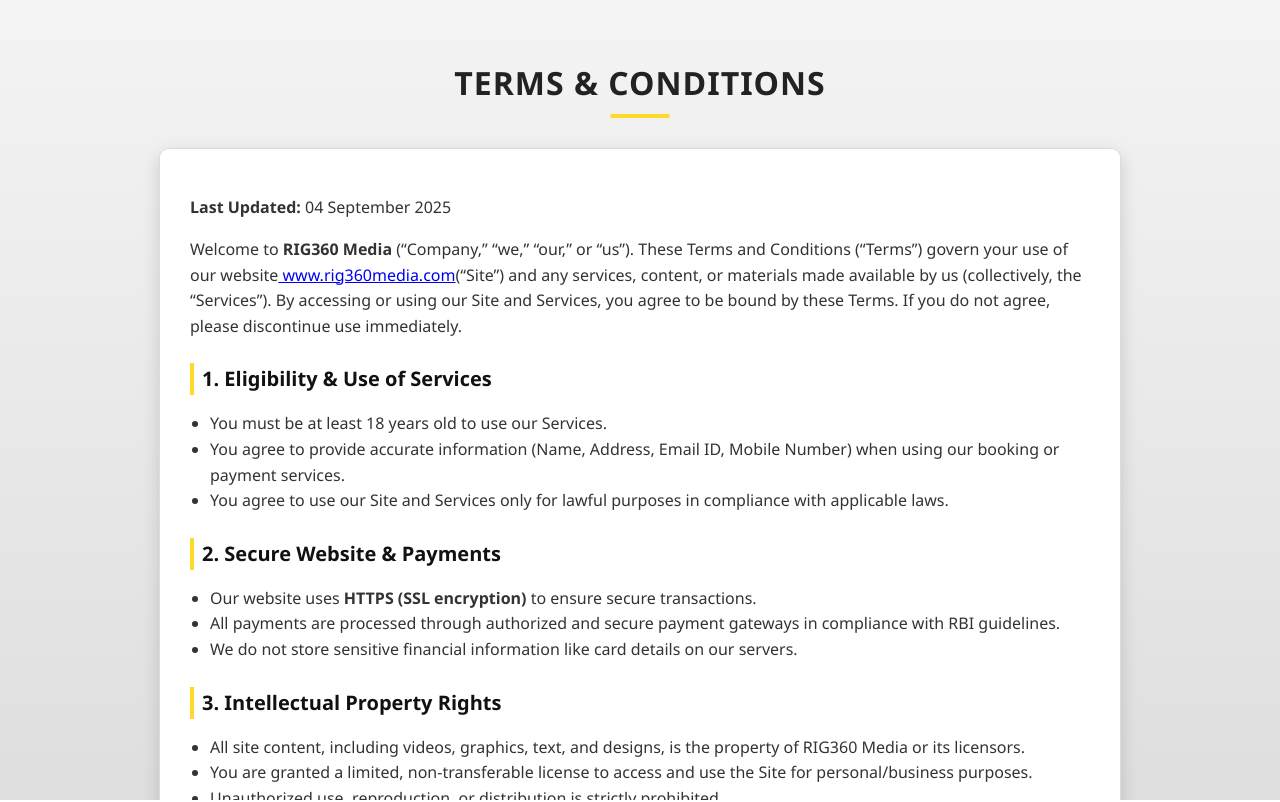
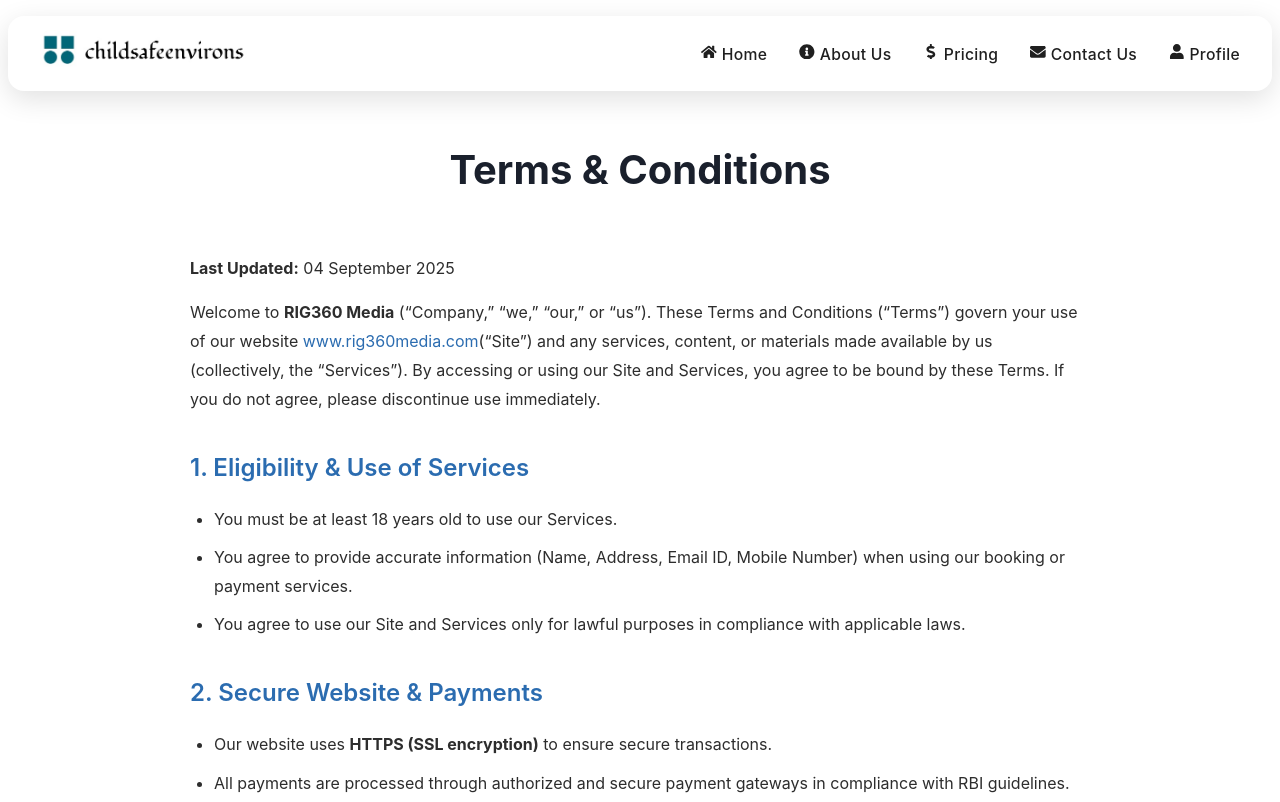
Before and after one commit to advikbhatt/health-impact-app, a React (Vite) app in the folder frontend/: page /terms in a window 1280 px wide. Shown: the top 802 px of the page. Built offline with nearby package versions, Linux system fonts and the light colour scheme; no server answers.

Commit message:
refund policy added

```diff
--- a/frontend/src/App.jsx
+++ b/frontend/src/App.jsx
@@ -8,6 +8,7 @@
 import Login from "./pages/Login";
 import Register from "./pages/Register";
 import Profile from "./pages/Profile";
+import RefundCancellation from "./pages/RefundCancellation";
 
 const App = () => {
   const [user, setUser] = useState(null);
@@ -24,6 +25,8 @@
         <Route path="/pricing" element={<Pricing user={user} />} />
         <Route path="/contact" element={<Contact />} />
         <Route path="/profile" element={<Profile user={user} />} />
+        <Route path="/refund-cancellation" element={<RefundCancellation />} />
+
       </Routes>
     </Router>
   );
--- a/frontend/src/components/Footer.jsx
+++ b/frontend/src/components/Footer.jsx
@@ -16,6 +16,9 @@
       <div className="footer-links">
         <Link to="/terms" className="footer-link">
           Terms of Service
+        </Link>
+        <Link to="/refund-cancellation" className="footer-link">
+          Refund\Cancellation Policy
         </Link>
         {/* <Link to="/careers" className="footer-link">
           Careers
--- /dev/null
+++ b/frontend/src/pages/RefundCancellation.css
@@ -0,0 +1,56 @@
+/* RefundCancellation.css */
+
+/* Page container */
+.refund-page {
+  font-family: "Inter", sans-serif;
+  color: #2d2d2d;
+  line-height: 1.8;
+  text-align: center; /* Center all text */
+  display: flex;
+  flex-direction: column;
+  align-items: center;
+}
+
+/* Title */
+.refund-page h1 {
+  font-size: 2.5rem;
+  font-weight: 700;
+  margin-bottom: 1.5rem;
+  color: #1a202c;
+}
+
+/* Section headings */
+.refund-page h2 {
+  font-size: 1.5rem;
+  font-weight: 600;
+  margin-top: 2rem;
+  margin-bottom: 1rem;
+  color: #2b6cb0;
+}
+
+/* Paragraphs */
+.refund-page p {
+  margin-bottom: 1rem;
+  font-size: 1rem;
+  max-width: 800px; /* keep text readable */
+}
+
+/* Lists */
+.refund-page ul {
+  margin-bottom: 1.5rem;
+  max-width: 800px;
+  text-align: left; /* keep bullets aligned left for readability */
+  display: inline-block; /* center the list block itself */
+}
+
+.refund-page ul li {
+  margin-bottom: 0.6rem;
+  font-size: 1rem;
+}
+
+/* Contact Info */
+.refund-page .contact {
+  font-weight: 600;
+  color: #1a365d;
+  margin-top: 0.5rem;
+}
--- /dev/null
+++ b/frontend/src/pages/RefundCancellation.jsx
@@ -0,0 +1,65 @@
+import React from "react";
+import Header from "../components/Header";
+import Footer from "../components/Footer";
+import "./RefundCancellation.css"; // import css
+
+const RefundCancellation = () => {
+  return (
+    <div className="flex flex-col min-h-screen refund-page">
+      {/* Header */}
+      <Header />
+
+      {/* Main Content */}
+      <main className="flex-grow p-8 max-w-4xl mx-auto">
+        <h1 className="text-center">Refund & Cancellation Policy</h1>
+
+        <p>
+          At <strong>ChildSafeEnviors</strong>, we value your trust and are committed
+          to providing high-quality services that prioritize the safety and well-being
+          of children. This Refund & Cancellation Policy explains the terms and
+          conditions related to subscription cancellations and refunds.
+        </p>
+
+        {/* Cancellation Policy */}
+        <h2>1. Cancellation Policy</h2>
+        <ul>
+          <li>You may cancel your subscription at any time through your account settings.</li>
+          <li>Cancellations will only take effect at the end of your current billing cycle.</li>
+          <li>You will retain access until the subscription period expires.</li>
+          <li>No partial cancellations or refunds for unused time.</li>
+        </ul>
+
+        {/* Refund Policy */}
+        <h2>2. Refund Policy</h2>
+        <ul>
+          <li>All subscription purchases are <strong>final and non-refundable</strong>.</li>
+          <li>
+            Once a payment is completed, your reports and premium features are instantly
+            available, meaning <strong>refunds cannot be issued</strong>.
+          </li>
+          <li>Refunds only apply to duplicate/incorrect charges or transaction errors.</li>
+          <li>Claims must be made within <strong>7 days</strong> of payment.</li>
+          <li>Approved refunds (if any) will be processed within 5–10 business days.</li>
+        </ul>
+
+        {/* Access */}
+        <h2>3. Access to Reports</h2>
+        <p>
+          Upon payment, reports and premium features are immediately unlocked. Since
+          services are delivered digitally and instantly, <strong>no refunds</strong>{" "}
+          will be granted after access.
+        </p>
+
+        {/* Contact */}
+        <h2>4. Contact Us</h2>
+        <p>If you have questions about this policy, please contact us at:</p>
+        <p className="contact">📧 Rig360media@gmail.com</p>
+      </main>
+
+      {/* Footer */}
+      <Footer />
+    </div>
+  );
+};
+
+export default RefundCancellation;
--- a/frontend/src/pages/Terms.css
+++ b/frontend/src/pages/Terms.css
@@ -1,125 +1,65 @@
-/* ----------- Reset body margin ----------- */
-html, body {
-  margin: 0;
-  padding: 0;
-  width: 100%;
-  height: 100%;
-  font-family: "Segoe UI", Tahoma, Geneva, Verdana, sans-serif;
-}
+/* Terms.css */
 
-/* ----------- Terms Page Styles ----------- */
+/* Container */
 .terms-container {
+  font-family: "Inter", sans-serif;
+  color: #2d2d2d;
+  line-height: 1.8;
+  text-align: center;
   display: flex;
   flex-direction: column;
   align-items: center;
-  justify-content: flex-start;
-  padding: 40px 20px;
-  width: 100%;               /* Full screen width */
-  min-height: 100vh;         /* Full screen height */
-  background: linear-gradient(180deg, #f4f4f4 0%, #dcdcdc 100%);
-  box-sizing: border-box;
+  padding: 2rem;
 }
 
-/* Page Title */
+/* Title */
 .terms-title {
-  font-size: 2rem;
-  font-weight: bold;
-  margin-bottom: 30px;
-  color: #222;
+  font-size: 2.5rem;
+  font-weight: 700;
+  margin-bottom: 2rem;
+  color: #1a202c;
   text-align: center;
-  text-transform: uppercase;
-  letter-spacing: 1px;
-  position: relative;
 }
 
-.terms-title::after {
-  content: "";
-  display: block;
-  width: 60px;
-  height: 4px;
-  background: #FFDA29; /* Yellow underline (matches your theme) */
-  margin: 10px auto 0;
-  border-radius: 2px;
+/* Document Wrapper */
+.terms-doc {
+  max-width: 900px;
+  text-align: left; /* Keep paragraphs/lists aligned left */
+  margin: 0 auto;
 }
 
-/* Word-like document box */
-.terms-doc {
-  width: 100%;
-  max-width: 900px;     /* Prevent text from being too wide */
-  height: 80vh;         /* Scrollable doc inside viewport */
-  background: #ffffff;
-  border-radius: 10px;
-  box-shadow: 0px 6px 18px rgba(0, 0, 0, 0.15);
-  padding: 30px;
-  overflow-y: auto;
-  border: 1px solid #dcdcdc;
-  line-height: 1.6;
-  font-size: 1rem;
-  color: #333;
-  animation: fadeIn 0.6s ease-in-out;
+/* Section Headings */
+.terms-doc h2 {
+  font-size: 1.5rem;
+  font-weight: 600;
+  margin-top: 2rem;
+  margin-bottom: 1rem;
+  color: #2b6cb0;
 }
 
-/* Scrollbar styling for "Word feel" */
-.terms-doc::-webkit-scrollbar {
-  width: 10px;
-}
-.terms-doc::-webkit-scrollbar-thumb {
-  background-color: #b5b5b5;
-  border-radius: 5px;
-}
-.terms-doc::-webkit-scrollbar-track {
-  background: #f0f0f0;
+/* Paragraphs */
+.terms-doc p {
+  margin-bottom: 1rem;
+  font-size: 1rem;
 }
 
-/* ----------- Headings inside document ----------- */
-.terms-doc h2 {
-  font-size: 1.25rem;
-  font-weight: 600;
-  margin-top: 1.5rem;
-  margin-bottom: 0.5rem;
-  color: #111;
-  border-left: 4px solid #FFDA29;
-  padding-left: 8px;
+/* Lists */
+.terms-doc ul {
+  margin-bottom: 1.5rem;
+  padding-left: 1.5rem;
 }
 
-.terms-doc p,
-.terms-doc ul {
-  margin-bottom: 1rem;
+.terms-doc ul li {
+  margin-bottom: 0.6rem;
+  font-size: 1rem;
 }
 
-.terms-doc ul {
-  padding-left: 20px;
+/* Links */
+.terms-doc a {
+  color: #2b6cb0;
+  text-decoration: none;
 }
 
-/* ----------- Responsive ----------- */
-@media (max-width: 768px) {
-  .terms-container {
-    padding: 20px;
-  }
-
-  .terms-title {
-    font-size: 1.6rem;
-  }
-
-  .terms-doc {
-    padding: 20px;
-    height: 70vh;
-    font-size: 0.95rem;
-  }
-
-  .terms-doc h2 {
-    font-size: 1.1rem;
-  }
+.terms-doc a:hover {
+  text-decoration: underline;
 }
-
-/* ----------- Animation ----------- */
-@keyframes fadeIn {
-  from {
-    opacity: 0;
-    transform: translateY(15px);
-  }
-  to {
-    opacity: 1;
-    transform: translateY(0);
-  }
-}
--- a/frontend/src/pages/Terms.jsx
+++ b/frontend/src/pages/Terms.jsx
@@ -1,9 +1,16 @@
 import React from "react";
+import Header from "../components/Header";
+import Footer from "../components/Footer";
 import "./Terms.css";
 
 const Terms = () => {
   return (
-        <div className="terms-container">
+    <div className="flex flex-col min-h-screen">
+      {/* Header */}
+      <Header />
+
+      {/* Main Content */}
+      <main className="flex-grow terms-container">
         <h1 className="terms-title">Terms & Conditions</h1>
         <div className="terms-doc">
           <p><strong>Last Updated:</strong> 04 September 2025</p>
@@ -98,6 +105,10 @@
             Address: Sector A, Pocket A, 1022, Vasant Kunj, New Delhi
           </p>
         </div>
+      </main>
+
+      {/* Footer */}
+      <Footer />
     </div>
   );
 };
```
Also changed, not shown: frontend/src/pages/Register.jsx (+51 -39 lines). Lines whose indentation alone changed are shown as unchanged.
